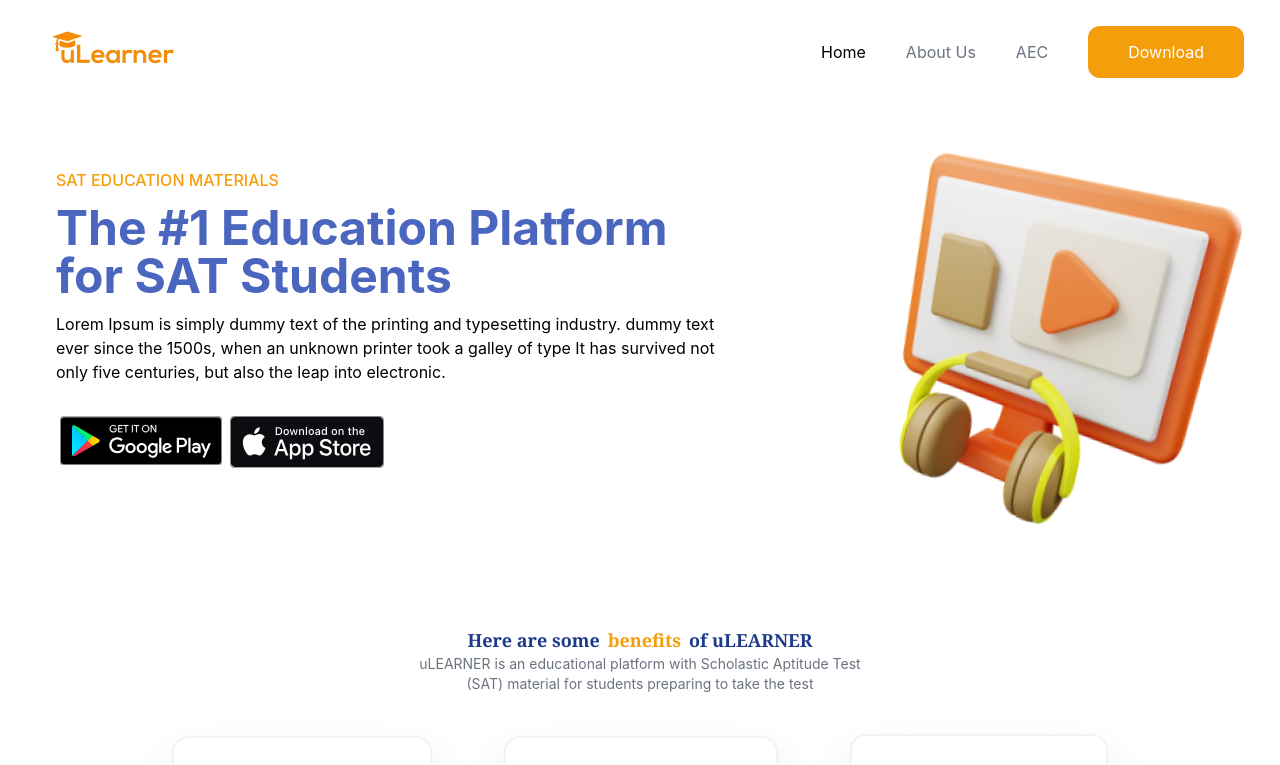
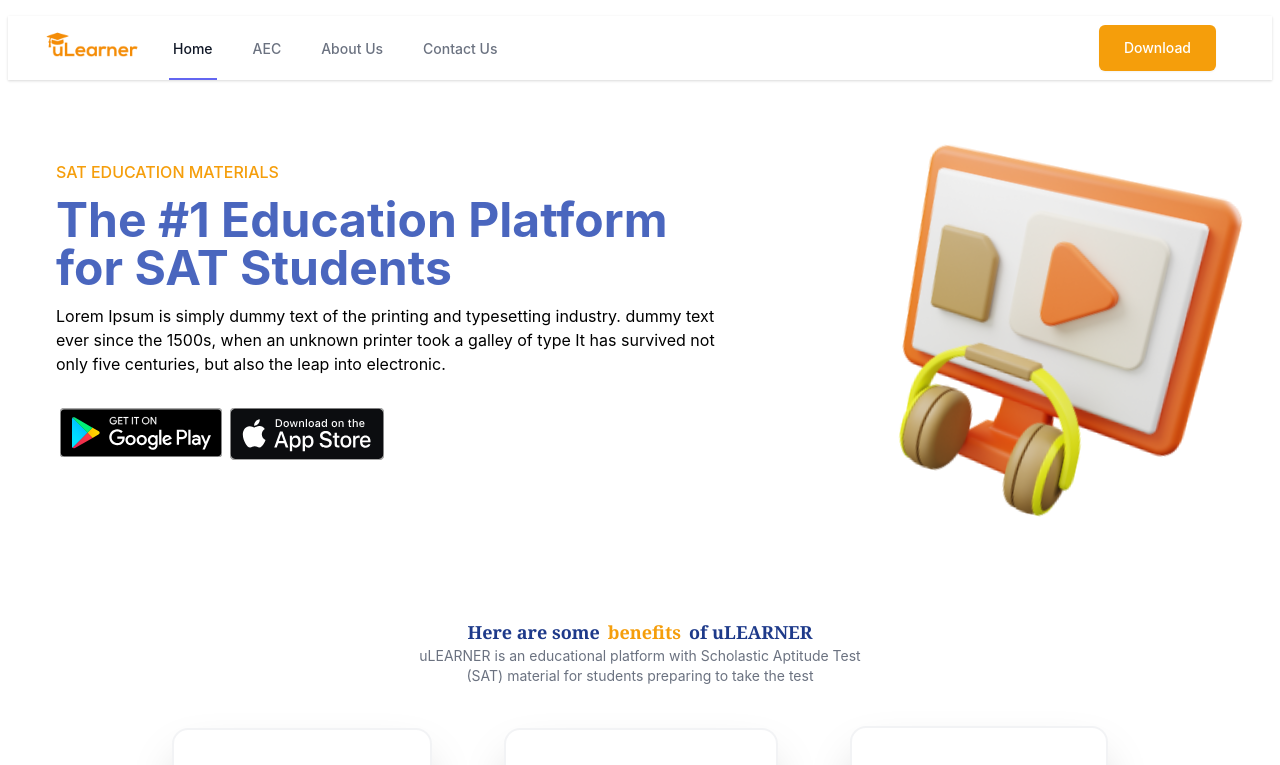
Before and after one commit to Ben-Wiafe/project-roogbram, a React (Create React App) app: page / in a window 1280 px wide. Shown: the top 765 px of the page. Built offline with nearby package versions, Linux system fonts and the light colour scheme.

Commit message:
Navbar edited

```diff
--- a/src/components/navigation/index.js
+++ b/src/components/navigation/index.js
@@ -1,46 +1,225 @@
-import React from "react";
+import react from "react";
+import { Fragment } from "react";
+import { Disclosure, Menu, Transition } from "@headlessui/react";
+import { BellIcon, MenuIcon, XIcon } from "@heroicons/react/outline";
+import { PlusSmIcon } from "@heroicons/react/solid";
+import Log from "../../assets/logo.png";
 
-import Logo from "../../assets/logo.png";
-
-export default function Navigation() {
-
-
-
-
+function classNames(...classes) {
+  return classes.filter(Boolean).join(" ");
+}
+export default function Example() {
   return (
-    <nav class="flex items-center justify-around flex-wrap  p-1  ">
-     <div class="flex items-center flex-shrink-0 ml-8">
-     <a href="#">
-     <img src={Logo} alt="uLearner logo" />
+    <Disclosure as="nav" className="bg-white shadow">
+      {({ open }) => (
+        <>
+          <div className="max-w-7xl mx-auto px-4 sm:px-6 lg:px-8">
+            <div className="flex justify-between h-16">
+              <div className="flex">
+                <div className="-ml-2 mr-2 flex items-center md:hidden">
+                  {/* Mobile menu button */}
+                  <Disclosure.Button className="inline-flex items-center justify-center p-2 rounded-md text-gray-400 hover:text-gray-500 hover:bg-gray-100 focus:outline-none focus:ring-2 focus:ring-inset focus:ring-indigo-500">
+                    <span className="sr-only">Open main menu</span>
+                    {open ? (
+                      <XIcon className="block h-6 w-6" aria-hidden="true" />
+                    ) : (
+                      <MenuIcon className="block h-6 w-6" aria-hidden="true" />
+                    )}
+                  </Disclosure.Button>
+                </div>
+                <div className="flex-shrink-0 flex items-center">
+                  <img
+                    className="block lg:hidden h-8 w-21 h-10"
+                    src={Log}
+                    alt="Workflow"
+                  />
+                  <img
+                    className="hidden lg:block h-12 w-25"
+                    src={Log}
+                    alt="Workflow"
+                  />
+                </div>
+                <div className="hidden md:ml-6 md:flex md:space-x-8">
+                  {/* Current: "border-indigo-500 text-gray-900", Default: "border-transparent text-gray-500 hover:border-gray-300 hover:text-gray-700" */}
+                  <a
+                    href="#"
+                    className="border-indigo-500 text-gray-900 inline-flex items-center px-1 pt-1 border-b-2 text-sm font-medium"
+                  >
+                    Home
+                  </a>
+                  <a
+                    href="#"
+                    className="border-transparent text-gray-500 hover:border-gray-300 hover:text-gray-700 inline-flex items-center px-1 pt-1 border-b-2 text-sm font-medium"
+                  >
+                    AEC
+                  </a>
+                  <a
+                    href="#"
+                    className="border-transparent text-gray-500 hover:border-gray-300 hover:text-gray-700 inline-flex items-center px-1 pt-1 border-b-2 text-sm font-medium"
+                  >
+                    About Us
+                  </a>
+                  <a
+                    href="#"
+                    className="border-transparent text-gray-500 hover:border-gray-300 hover:text-gray-700 inline-flex items-center px-1 pt-1 border-b-2 text-sm font-medium"
+                  >
+                    Contact Us
                   </a>
                 </div>
-
-     <div class="block lg:hidden">
-       <button id ="nav-toggle" class = "flex items-center px-3 py-2  text-gray-500 hover:text-yellow-500">
-       <svg class="fill-current h-5 w-8" viewBox="0 0 20 20" xmlns="http://www.w3.org/2000/svg"><title>Menu</title><path d="M0 3h20v2H0V3zm0 6h20v2H0V9zm0 6h20v2H0v-2z"/></svg>
+              </div>
+              <div className="flex items-center">
+                <div className="flex-shrink-0">
+                  <button
+                    type="button"
+                    className="relative inline-flex items-center px-6 py-3 border border-transparent text-sm font-medium rounded-md text-white bg-yellow-500 shadow-sm hover:bg-yellow-600 focus:outline-none focus:ring-2 focus:ring-offset-2 focus:ring-blue-500"
+                  >
+                    <span>Download</span>
                   </button>
                 </div>
-
-      <div class="flex-grow lg:flex lg:items-center lg:auto hidden lg:block lg pt-0 topnav" id= "myTopnav">
-      <ul class="list-reset lg:flex justify-end flex-1 items-center mr-6 ">
-          <li class="mr-6">
-          <a class="py-2 px-2 hover:text-yellow-500 " href="#">Home</a>
-        </li>
-        <li class="mr-6">
-          <a class="inline-block px-2 py-2 hover:text-yellow-500 text-gray-500" href="#"> About Us</a>
-        </li>
-        <li class="mr-4">
-          <a class="inline-block px-2 py-2 hover:text-yellow-500 text-gray-500" href="#">AEC</a>
-        </li>
-        <li>
-        <span class="bg-yellow-500 rounded-xl  border-1 px-10 py-4 ml-4 text-white ">
-        <a href="https://play.google.com/store/apps">Download</a>
-      </span>
-        </li>
-      </ul>
+                <div className="hidden md:ml-4 md:flex-shrink-0 md:flex md:items-center">
+                  <button
+                    type="button"
+                    className="bg-white p-1 rounded-full text-gray-400 hover:text-gray-500 focus:outline-none focus:ring-2 focus:ring-offset-2 focus:ring-indigo-500"
+                  >
+                  </button>
+                  {/* Profile dropdown
+                  <Menu as="div" className="ml-3 relative">
+                    <div>
+                      <Menu.Button className="bg-white rounded-full flex text-sm focus:outline-none focus:ring-2 focus:ring-offset-2 focus:ring-indigo-500">
+                        <span className="sr-only">Open user menu</span>
+                        <img
+                          className="h-8 w-8 rounded-full"
+                          src="https://images.unsplash.com/photo-1472099645785-5658abf4ff4e?ixlib=rb-1.2.1&ixid=eyJhcHBfaWQiOjEyMDd9&auto=format&fit=facearea&facepad=2&w=256&h=256&q=80"
+                          alt=""
+                        />
+                      </Menu.Button>
+                    </div>
+                    <Transition
+                      as={Fragment}
+                      enter="transition ease-out duration-200"
+                      enterFrom="transform opacity-0 scale-95"
+                      enterTo="transform opacity-100 scale-100"
+                      leave="transition ease-in duration-75"
+                      leaveFrom="transform opacity-100 scale-100"
+                      leaveTo="transform opacity-0 scale-95"
+                    >
+                      <Menu.Items className="origin-top-right absolute right-0 mt-2 w-48 rounded-md shadow-lg py-1 bg-white ring-1 ring-black ring-opacity-5 focus:outline-none">
+                        <Menu.Item>
+                          {({ active }) => (
+                            <a
+                              href="#"
+                              className={classNames(
+                                active ? "bg-gray-100" : "",
+                                "block px-4 py-2 text-sm text-gray-700"
+                              )}
+                            >
+                              Your Profile
+                            </a>
+                          )}
+                        </Menu.Item>
+                        <Menu.Item>
+                          {({ active }) => (
+                            <a
+                              href="#"
+                              className={classNames(
+                                active ? "bg-gray-100" : "",
+                                "block px-4 py-2 text-sm text-gray-700"
+                              )}
+                            >
+                              Settings
+                            </a>
+                          )}
+                        </Menu.Item>
+                        <Menu.Item>
+                          {({ active }) => (
+                            <a
+                              href="#"
+                              className={classNames(
+                                active ? "bg-gray-100" : "",
+                                "block px-4 py-2 text-sm text-gray-700"
+                              )}
+                            >
+                              Sign out
+                            </a>
+                          )}
+                        </Menu.Item>
+                      </Menu.Items>
+                    </Transition>
+                  </Menu> */}
+                </div>
+              </div>
+            </div>
           </div>
 
+          <Disclosure.Panel className="md:hidden">
+            <div className="pt-2 pb-3 space-y-1">
+              {/* Current: "bg-indigo-50 border-indigo-500 text-indigo-700", Default: "border-transparent text-gray-500 hover:bg-gray-50 hover:border-gray-300 hover:text-gray-700" */}
+              <Disclosure.Button
+                as="a"
+                href="http://localhost:3000/#"
+                className="bg-yellow-200 border-indigo-500 text-indigo-700 block pl-3 pr-4 py-2 border-l-4 text-base font-medium sm:pl-5 sm:pr-6"
+              >
+                Home
+              </Disclosure.Button>
+              <Disclosure.Button
+                as="a"
+                href="#"
+                className="border-transparent text-gray-500 hover:bg-yellow-100
+hover:border-gray-300 hover:text-yellow-700 block pl-3 pr-4 py-2 border-l-4 text-base
+font-medium sm:pl-5 sm:pr-6"
+              >
+                AEC
+              </Disclosure.Button>
+              <Disclosure.Button
+                as="a"
+                href="#"
+                className="border-transparent text-gray-500 hover:bg-yellow-100
+hover:border-gray-300 hover:text-gray-700 block pl-3 pr-4 py-2 border-l-4 text-base
+font-medium sm:pl-5 sm:pr-6"
+              >
+                Contact Us
+              </Disclosure.Button>
+              <Disclosure.Button
+                as="a"
+                href="http://localhost:3000/#"
+                className="border-transparent text-gray-500 hover:bg-yellow-100
+hover:border-gray-300 hover:text-gray-700 block pl-3 pr-4 py-2 border-l-4 text-base
+font-medium sm:pl-5 sm:pr-6"
+              >
+                About Us
+              </Disclosure.Button>
+            </div>
+            <div className="pt-4 pb-3 border-t border-gray-200">
+              <div className="flex items-center px-4 sm:px-6">
+                <div className="flex-shrink-0">
+                  <span className="relative inline-flex items-center px-4 py-2 border border-transparent text-sm font-medium rounded-md text-white bg-yellow-300 shadow-sm hover:bg-yellow-600 focus:outline-none focus:ring-2 focus:ring-offset-2 focus:ring-blue-500">
+                    Downloads
+                  </span>
+                </div>
+              </div>
+              <div className="mt-3 space-y-1">
+                <Disclosure.Button
+                  as="a"
+                  href="#"
+                  className="block px-4 py-2 text-base font-medium text-gray-500
+hover:text-gray-800 hover:bg-gray-100 sm:px-6"
+                >
 
-    </nav>
+                  App Store
+                </Disclosure.Button>
+                <Disclosure.Button
+                  as="a"
+                  href="#"
+                  className="block px-4 py-2 text-base font-medium text-gray-500
+                  hover:text-gray-800 hover:bg-gray-100 sm:px-6"
+                >
+                  Google Play Store
+                </Disclosure.Button>
+              </div>
+            </div>
+          </Disclosure.Panel>
+        </>
+      )}
+    </Disclosure>
   );
 }
```
Lines whose indentation alone changed are shown as unchanged.
